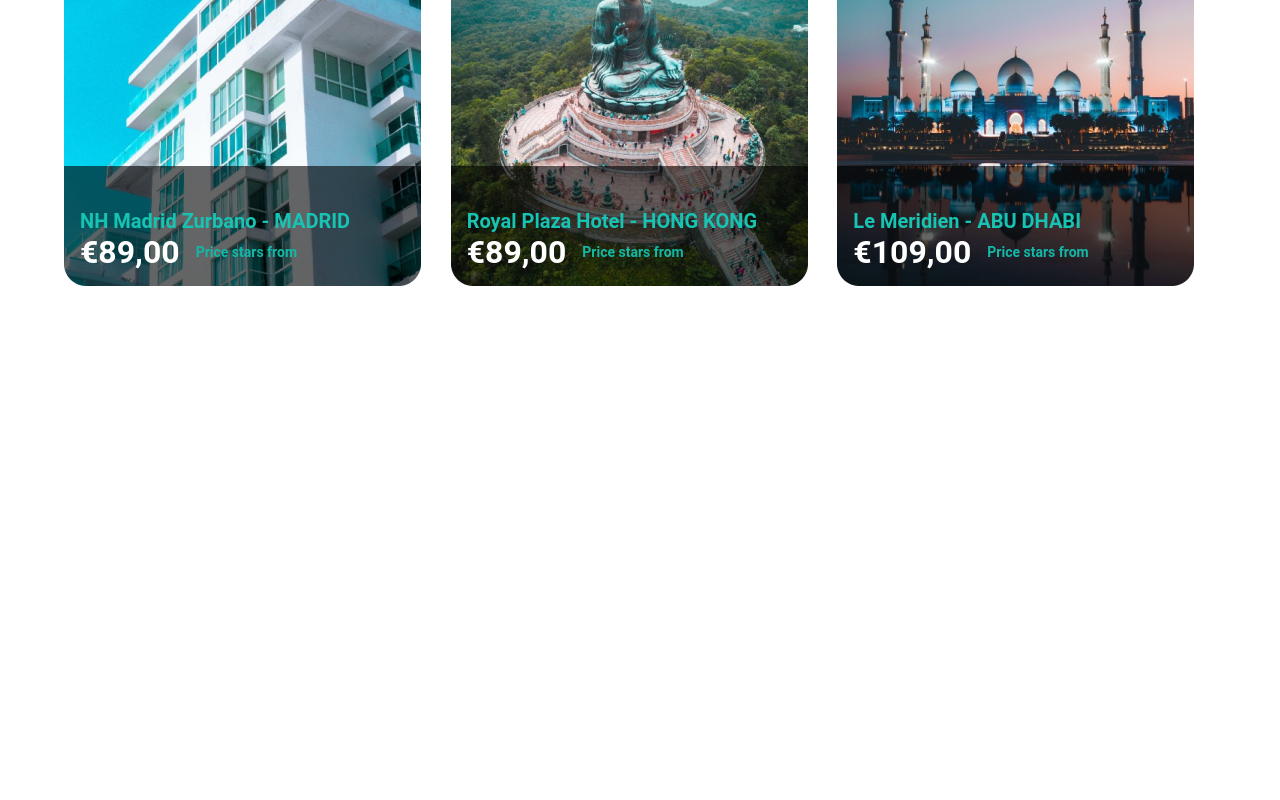
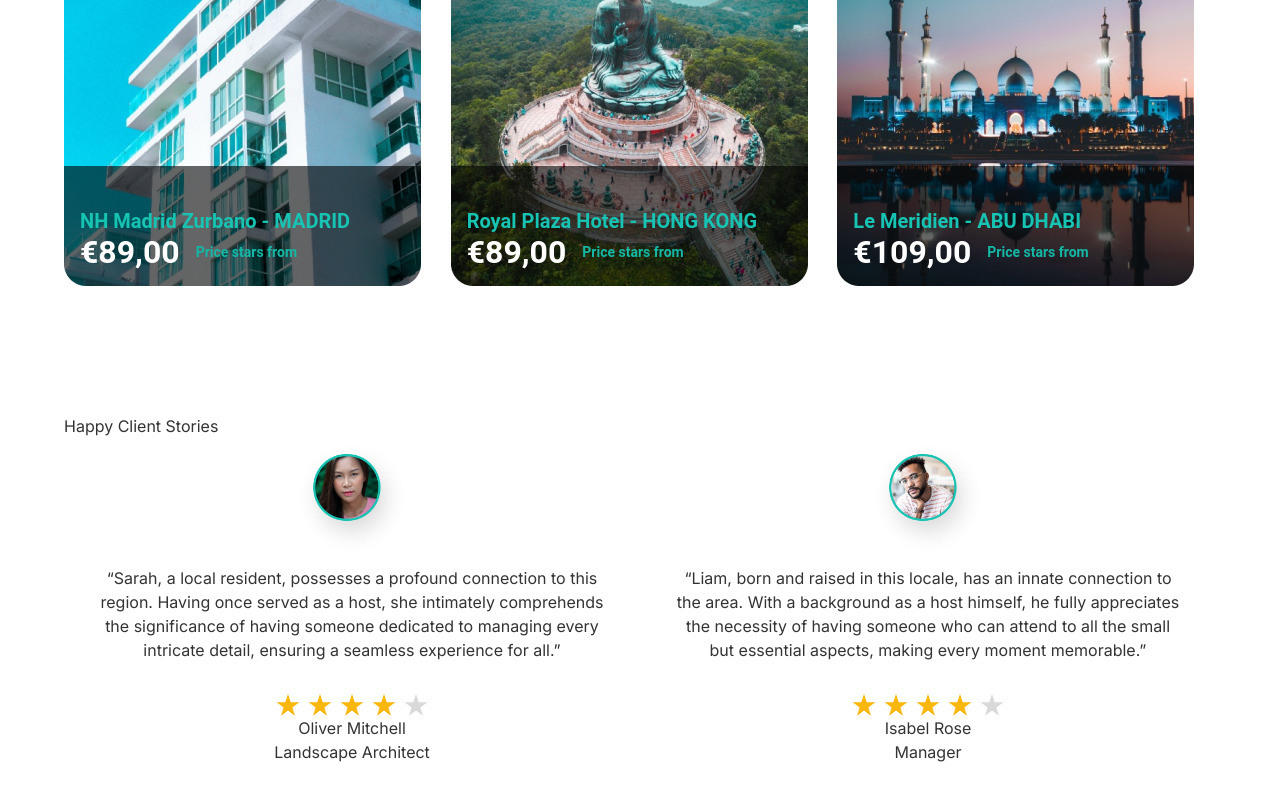
Before and after one commit to priyankashah3107/Travell, a Next.js app: page / in a window 1280 px wide. Shown: the part 3938-4738 px from the top of the page. Before the commit the page ends 4288 px from the top, so only its background shows below. Built offline with nearby package versions, Linux system fonts and the light colour scheme.

Commit message:
Feat: OurCLients

```diff
--- a/src/components/Activity.tsx
+++ b/src/components/Activity.tsx
@@ -5,6 +5,7 @@
 import Destination from "../components/Destination"
 import NewAndBlog from './NewAndBlog'
 import TopDeals from './TopDeals'
+import HappyClient from './HappyClient'
 const activity = [
   {
     id: 1,
@@ -73,6 +74,7 @@
         <Destination />
         <NewAndBlog />
         <TopDeals />
+        <HappyClient />
     </div>
 
   )
--- a/src/components/HappyClient.tsx
+++ b/src/components/HappyClient.tsx
@@ -1,5 +1,6 @@
 import { Quote } from 'lucide-react'
 import React from 'react'
+import Image from 'next/image'
 
 const clients = [
   {
@@ -7,26 +8,23 @@
     image: "/women.png",
     quote: <Quote />,
     desc: "“Sarah, a local resident, possesses a profound connection to this region. Having once served as a host, she intimately comprehends the significance of having someone dedicated to managing every intricate detail, ensuring a seamless experience for all.”",
-    stars: [
-      {
-        id:1,
-        star: "/yellow.png"
+    stars: {
+        yellow: "/yellow.svg",
+        white: "/white.svg"
       },
-      {
-        id:2,
-        star: "/white.png"
-      },
-    ],
     rate: "4/5",
     name: "Oliver Mitchell",
     post: "Landscape Architect"
   },
   {
-    id: 1,
+    id: 2,
     image: "/men.png",
     quote: <Quote />,
     desc: "“Liam, born and raised in this locale, has an innate connection to the area. With a background as a host himself, he fully appreciates the necessity of having someone who can attend to all the small but essential aspects, making every moment memorable.”",
-    star: "/yellow.png",
+    stars: {
+        yellow: "/yellow.svg",
+        white: "/white.svg"
+      },
     rate: "5/5",
     name: "Isabel Rose",
     post: "Manager"
@@ -35,7 +33,27 @@
 
 const HappyClient = () => {
   return (
-    <div>HappyClient</div>
+    <div className='text-[#333333] p-4 lg:p-16'>
+      <h1 className=''>Happy Client Stories</h1>
+      <div className='grid lg:grid-cols-2 items-center text-center '>
+        {clients.map((client) => (
+          <div key={client.id} className='flex flex-col justify-center items-center '>
+            <Image src={client.image} alt='img' width={120} height={120} className='size-[120px]' />
+
+            <p className='lg:m-8 lg:mt-2'>{client.desc}</p>
+            <div className='flex gap-2'>
+              {[...Array(4)].map((_, i) => (
+                <img key={i} src={client.stars.yellow} alt="yellow star" width={24} height={24} />
+              ))}
+              <img src={client.stars.white} alt="white star" width={24} height={24} />
+            </div>
+            <h2>{client.name}</h2>
+            <p>{client.post}</p>
+
+          </div>
+        ))}
+      </div>
+    </div>
   )
 }
 
```
